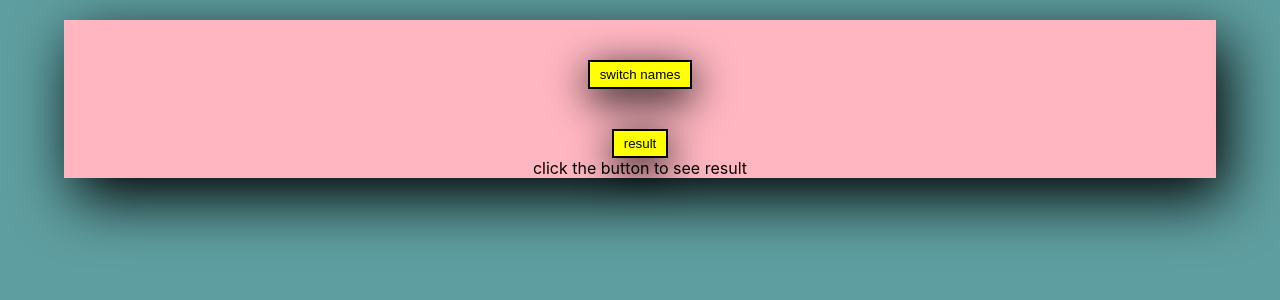
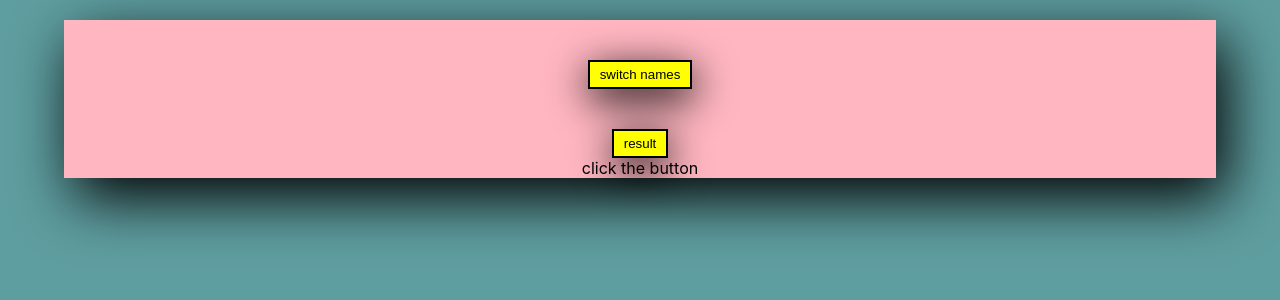
Before and after one commit to sesha472/React-Repractice-From-Scratch, a React (Create React App) app: page / in a window 1280 px wide. Shown: the top 300 px of the page. Built offline with nearby package versions, Linux system fonts and the light colour scheme.

Commit message:
handling dynamic content js way 54

```diff
--- a/src/persons/persons.js
+++ b/src/persons/persons.js
@@ -69,6 +69,16 @@ this.setState({
         cursor:"pointer",
 
     };
+
+    let persons="click the button";
+    if((this.state.showitems)){
+      persons=(<div>
+      <Person userinput={this.inputnamechange}  name={this.state.persons[0].name} age={this.state.persons[0].age} year={this.state.persons[0].year}/>
+      <Person  userinput={this.inputnamechange2} clickperson={()=>{this.changestate("nuve")}} name={this.state.persons[1].name} age={this.state.persons[1].age} year={this.state.persons[1].year}/>
+      <Person userinput={this.inputnamechange3} name={this.state.persons[2].name} age={this.state.persons[2].age} year={this.state.persons[2].year}/>
+      {this.state.country}
+      </div>);
+    };
         return (
             <div className="Persons">
 
@@ -76,13 +86,8 @@ this.setState({
          <br/>
          <button style={buttonstyle} onClick={this.togglepersons}>result</button>
          <br/>
-          {(this.state.showitems)?(
-           <div>
-             <Person userinput={this.inputnamechange}  name={this.state.persons[0].name} age={this.state.persons[0].age} year={this.state.persons[0].year}/>
-             <Person  userinput={this.inputnamechange2} clickperson={()=>{this.changestate("nuve")}} name={this.state.persons[1].name} age={this.state.persons[1].age} year={this.state.persons[1].year}/>
-             <Person userinput={this.inputnamechange3} name={this.state.persons[2].name} age={this.state.persons[2].age} year={this.state.persons[2].year}/>
-             {this.state.country}
-             </div>):("click the button to see result") }
+          {persons}
+
 
 
             </div>
```
